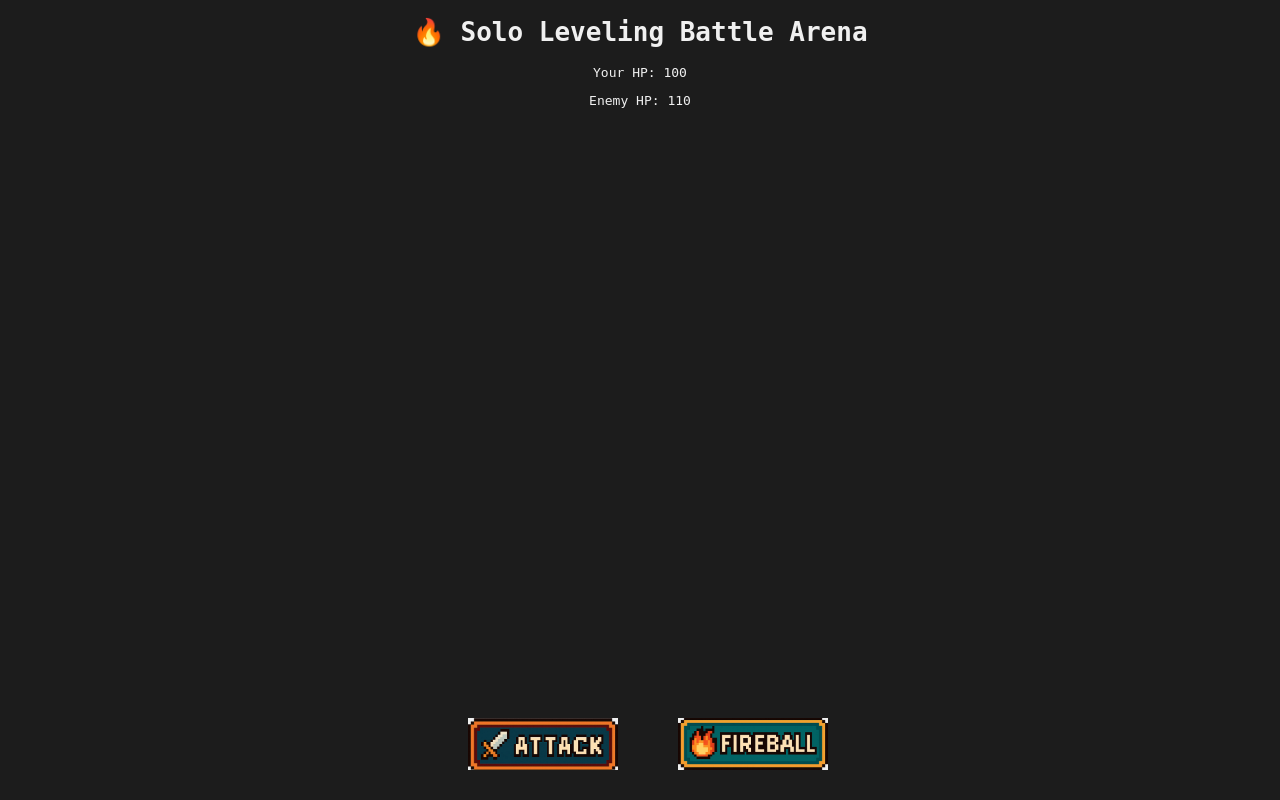
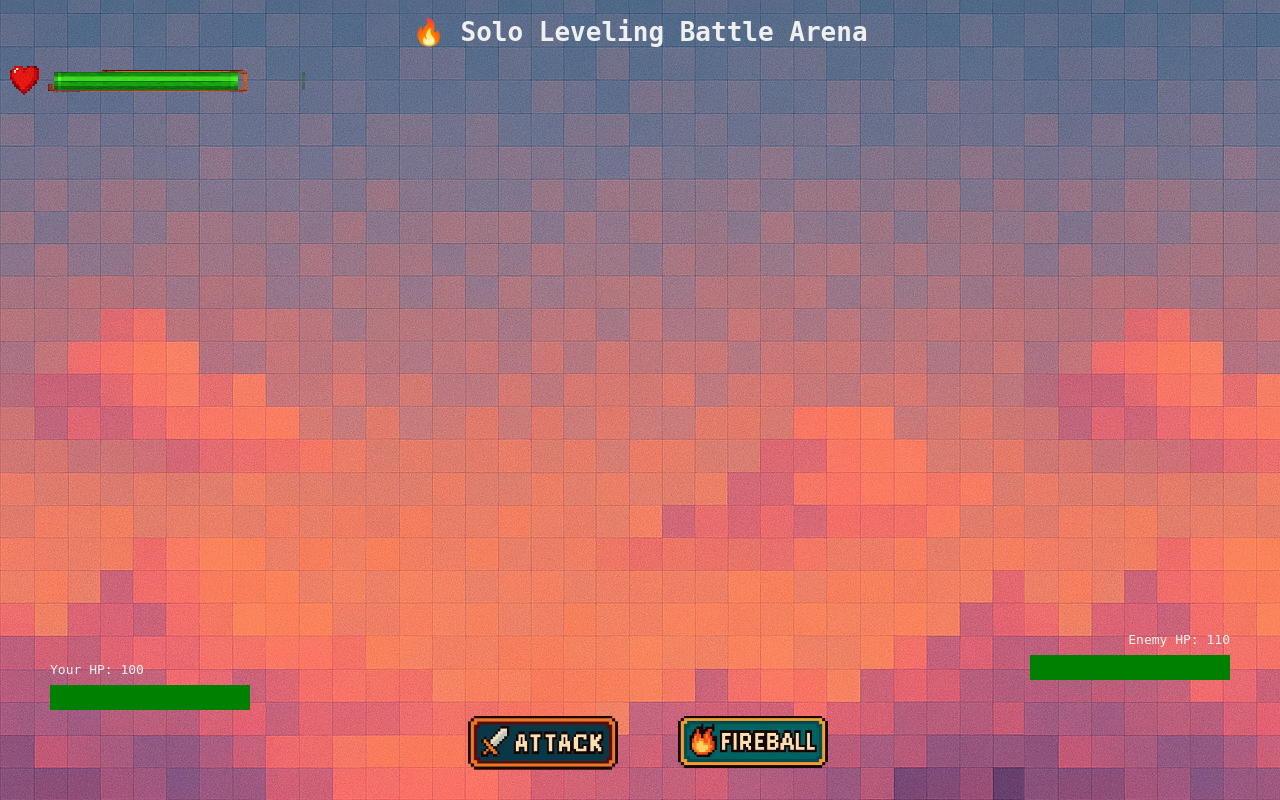
Before and after one commit to MlikoKakao/Web-basedSolo, a Flask app: page / in a window 1280 px wide. Run offline with Flask 3, Linux system fonts and the light colour scheme.

Commit message:
Interactive HP bars, TODO: buttons, edit picture on retro-style HP bar, how do I make this game actually function in rounds?

```diff
--- a/static/css/style.css
+++ b/static/css/style.css
@@ -2,7 +2,7 @@
 
 body {
     font-family: monospace;
-    background-color: #1c1c1c;
+    background-image: url("/static/sprites/BGPixel.png");
     color: #f0f0f0;
     text-align: center;
 }
@@ -20,12 +20,13 @@ body {
     background-image: url("/static/sprites/AttackFireballSprite.png");
     background-repeat: no-repeat;
     background-size: 160px 160px;
-    height: 52px;
+    height: 54px;
     width: 150px;
     border: none;
     cursor: pointer;
     margin: 10px;
     object-fit: cover;
+    background-color: transparent;
 }
 
 .action-button:hover {
@@ -33,9 +34,78 @@ body {
 }
 
 .action-button.attack {
-    background-position: -5px -16px;
+    background-position: -5px -17px;
 }
 
 .action-button.fireball {
     background-position: -5px -90px;
 }
+
+#playerHP {
+    position:fixed;
+    bottom: 110px;
+    left: 50px;
+}
+
+#playerHPBar {
+    position:fixed;
+    bottom: 90px;
+    left: 50px;
+    height: 25px;
+    width: 200px;
+    border-radius: 4px;
+}
+
+#enemyHP {
+    position:fixed;
+    bottom: 140px;
+    right: 50px;
+}
+
+#enemyHPBar {
+    position:fixed;
+    bottom: 120px;
+    right: 50px;
+    height: 25px;
+    width: 200px;
+    border-radius: 4px;
+}
+
+#damageNotif {
+    font-size: 30px;
+
+}
+
+.hp-bar {
+    display: flex;
+    align-items: center;
+    gap: 8px;
+    image-rendering: pixelated;
+    margin-bottom: 10px;
+}
+
+.hp-icon {
+    width: 32px;
+    height: 32px;
+}
+
+.hp-container {
+    width: 200px;
+    height: 24px;
+    position: relative;
+    overflow: hidden;
+    image-rendering: pixelated;
+    background-color: transparent;
+}
+
+.hp-fill {
+    height: 20px;
+    width: 270px;
+    background-repeat: repeat-x;
+    image-rendering: pixelated;
+    transition: width 0.2s ease-out;
+    background-color: transparent;
+    position: absolute;
+    left: 35px;
+    z-index: 0;
+}
--- a/static/js/game.js
+++ b/static/js/game.js
@@ -3,7 +3,9 @@ function attack() {
         .then(response => response.json())
         .then(data => {
             document.getElementById("enemy-hp").textContent = data.enemy_hp;
-            document.getElementById("attackBut").textContent = `You hit for ${data.dmg} damage!`;
+            document.getElementById("damageNotif").textContent = `You hit for ${data.dmg} damage!`;
+            let enemyHealth = document.getElementById("enemyHPBar")
+            enemyHealth.value = data.enemy_hp;
         });
 }
 
@@ -11,7 +13,21 @@ function fireball(){
     fetch("/fireball", {method:"POST"})
         .then(response => response.json())
         .then(data => {
-            document.getElementById("enemy-hp").textContent = data.enemy_hp;
-            document.getElementById("fireballBut").textContent = `Fireball hit for ${data.dmg} damage!`;
+            const currentHP = data.enemy_hp;
+                const maxHP = data.enemy_max_hp || 100;
+                const fullBarWidth = 270;
+
+                document.getElementById("enemy-hp").textContent = currentHP;
+                document.getElementById("damageNotif").textContent = `Fireball hit for ${data.dmg} damage!`;
+                document.getElementById("enemyHPBar").value = currentHP;
+
+                const newWidthPx = (currentHP / maxHP) * fullBarWidth;
+                const hpFill = document.getElementById("hp-fill");
+                hpFill.style.width = newWidthPx + "px";
             })
 }
+
+function updateHP(percent) {
+    const hpFill = document.querySelector('.hp-fill');
+    hpFill.style.width = percent + '%';
+}
--- a/templates/index.html
+++ b/templates/index.html
@@ -8,15 +8,26 @@
 <body>
 
     <h1>🔥 Solo Leveling Battle Arena</h1>
-    <p>Your HP: {{ stats["hp"] }}</p>
-    <p>Enemy HP: <span id="enemy-hp">{{ enemy["hp"] }}</span></p>
+    <p id="playerHP">Your HP: {{ stats["hp"] }}</p>
+
+    <div class="hp-bar">
+        <img src="/static/sprites/heartIcon.png" class="hp-icon" alt="heart">
+        <img src="/static/sprites/heartOutBar.png" class="hp-container" alt="OutsideHpBar">
+        <img src="/static/sprites/heartGreen.png" class="hp-fill" id="hp-fill" alt="heartGreen">
+
+    </div>
+
+
+    <progress id="playerHPBar" value="100" max="100"></progress>
+    <p id="enemyHP">Enemy HP: <span id="enemy-hp">{{ enemy["hp"] }}</span></p>
+    <progress id="enemyHPBar" value="100" max="100"></progress>
 
     <div class = "button-bar">
         <button class="action-button attack" onclick="attack()"></button>
         <button class="action-button fireball" onclick="fireball()"></button>
     </div>
-    <p id="attackBut"></p>
-    <p id="fireballBut"></p>
+
+    <p id="damageNotif"></p>
 
     <script src="/static/js/game.js"></script>
 </body>
```
Also changed, not shown: static/sprites/BGPixel.png (added), static/sprites/heart.png (added), static/sprites/heartGreen.png (added), static/sprites/heartIcon.png (added), static/sprites/heartOutBar.png (added).
